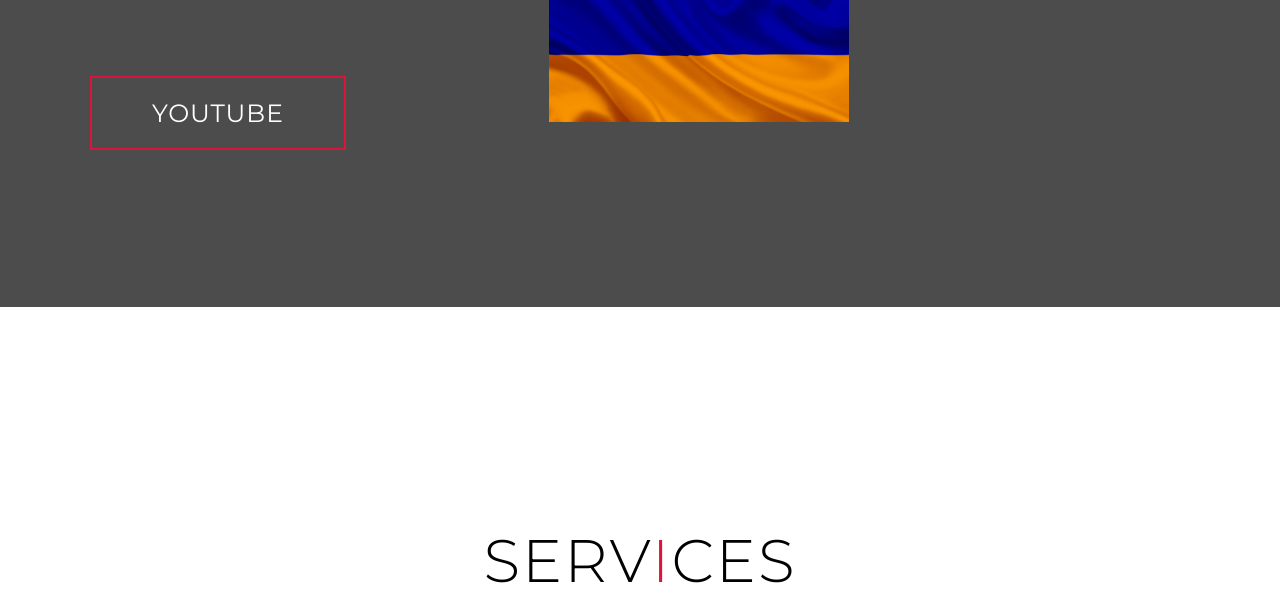
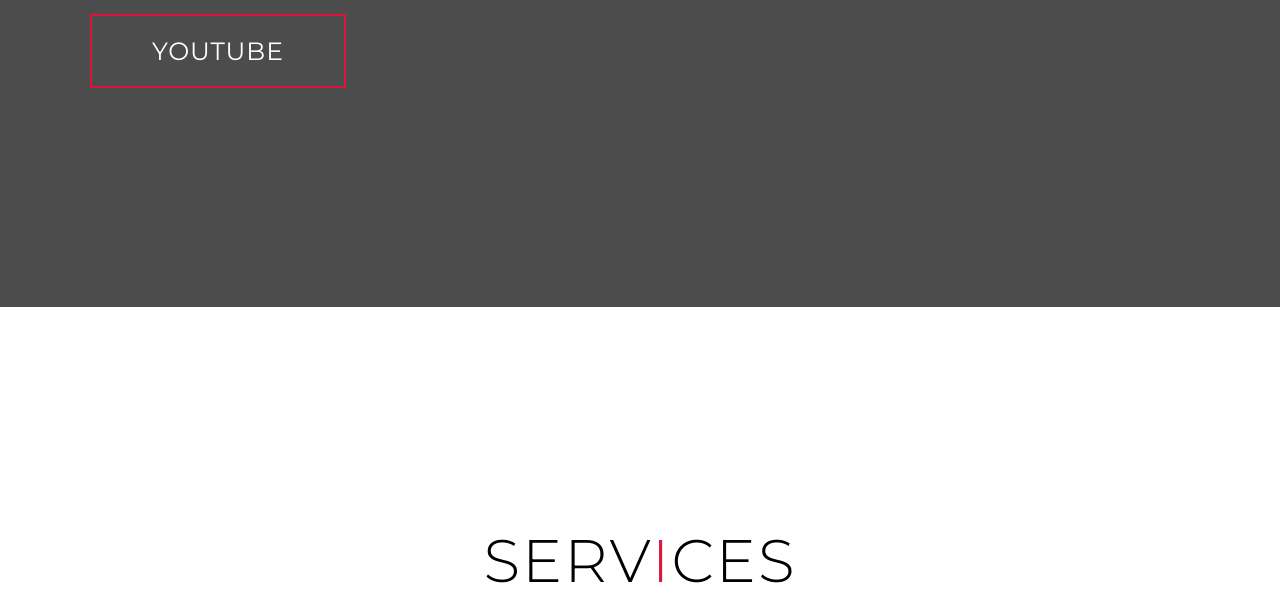
Before and after one commit to amytsecurity/amytsecurity.github.io, a plain HTML site: page index.html in a window 1280 px wide. Shown: the part 493-1100 px from the top of the page. Drawn offline with Linux system fonts and the light colour scheme.

Commit message:
index.html

```diff
--- a/index.html
+++ b/index.html
@@ -769,7 +769,6 @@ margin-left:200px;
         <h1>Welcome AMYTsecurity<span></span></h1>
         <h1>Page <span></span></h1>
         <a href="#projects" type="button" class="cta">YouTube</a>
-<img src="armenia-flag.jpg" class="amflag">
 </div>
     </div>
   </section>
```
